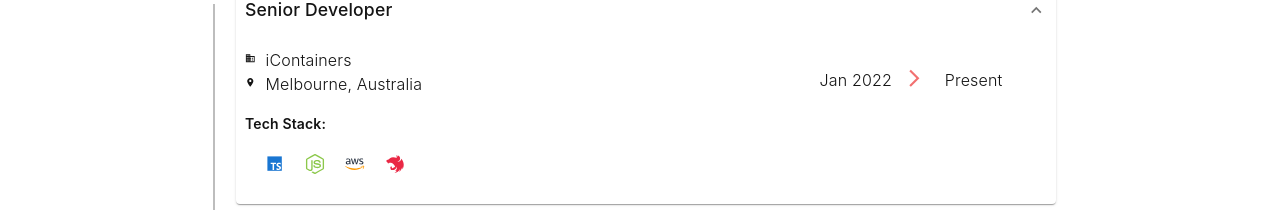
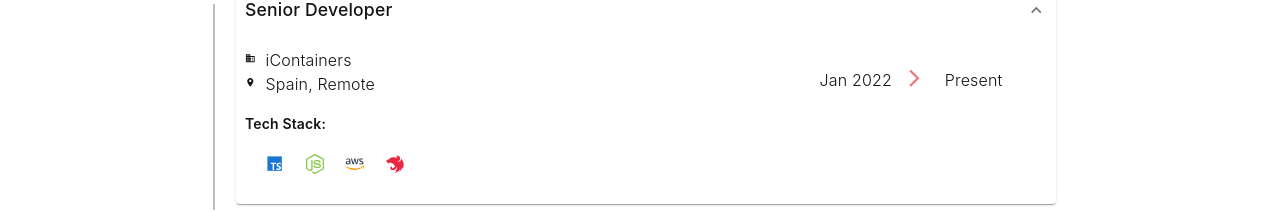
Before and after one commit to hamidnawaz28/portfolio, a Next.js app: page / in a window 1280 px wide. Shown: the part 487-699 px from the top of the page. Built offline with nearby package versions, Linux system fonts and the light colour scheme.

Commit message:
chore: location change

```diff
--- a/common/constant.ts
+++ b/common/constant.ts
@@ -4,7 +4,7 @@ export const workHistorys: WorkHistoryInterface[] = [
     {
         jobTitle: "Senior Developer",
         company: "iContainers",
-        location: "Melbourne, Australia",
+        location: "Spain, Remote",
         from: "Jan 2022",
         to: "Present",
         summary: "As senior developer my roles and responsibilities are",
```
